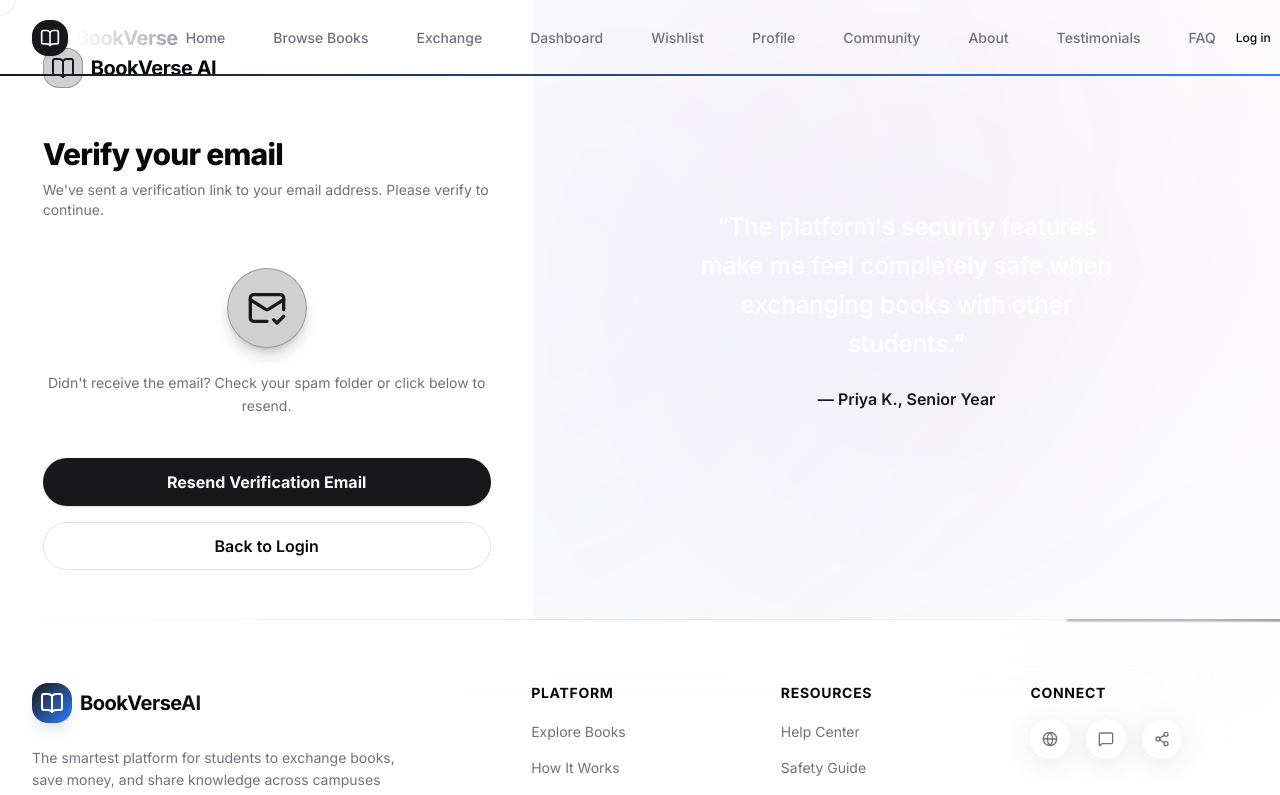
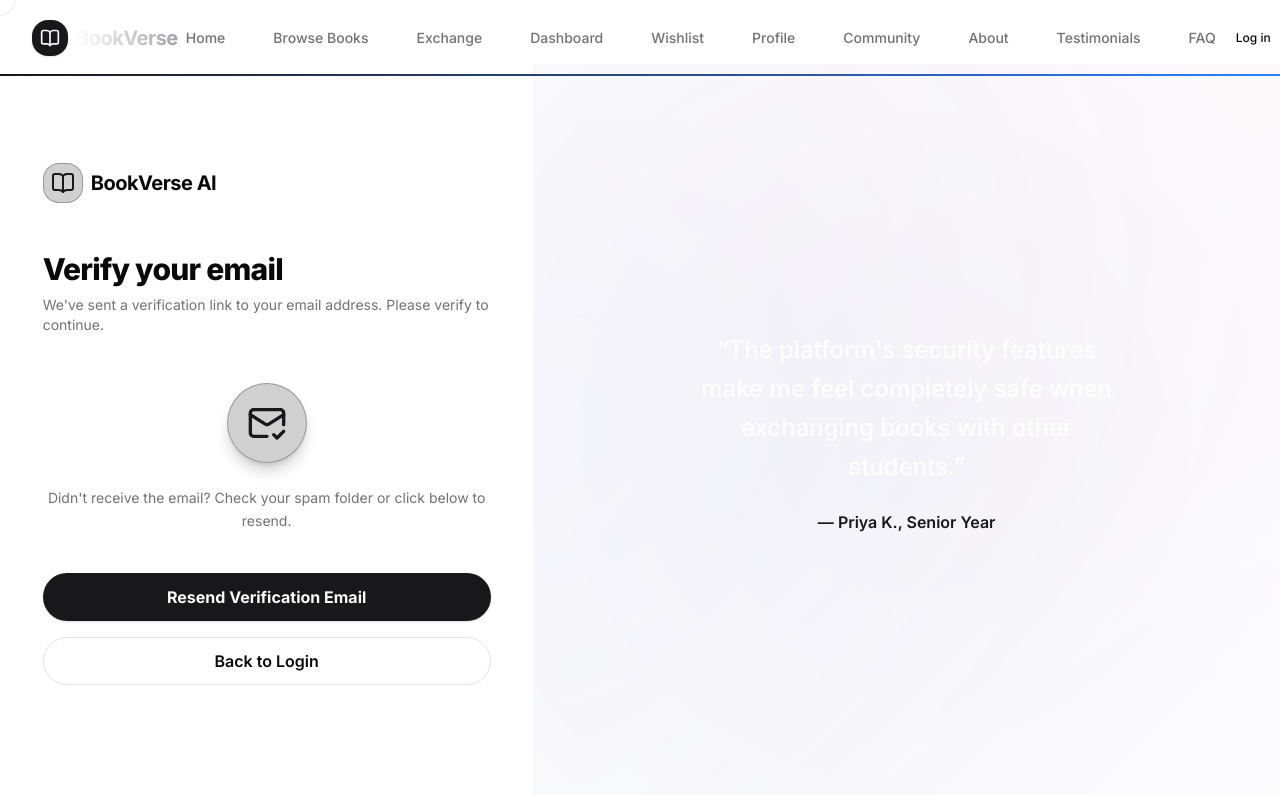
Before and after one commit to Johan621/BookVerse, a Next.js app: page /verify-email in a window 1280 px wide. Shown: the top 795 px of the page. Built offline with nearby package versions, Linux system fonts and the light colour scheme.

Commit message:
fix: resolve layout overlaps and next15 dynamic route warnings, add functional test report

```diff
--- a/src/app/(auth)/layout.tsx
+++ b/src/app/(auth)/layout.tsx
@@ -14,7 +14,7 @@ export default function AuthRootLayout({
   children: React.ReactNode;
 }) {
   return (
-    <main className="min-min-h-screen bg-background">
+    <main className="min-h-screen bg-background">
       {children}
     </main>
   );
--- a/src/app/books/[id]/BookDetailsClient.tsx
+++ b/src/app/books/[id]/BookDetailsClient.tsx
@@ -59,9 +59,8 @@ type Review = {
   comment: string;
 };
 
-export default function BookDetailsPage({ params }: { params: { id: string } }) {
+export default function BookDetailsPage({ id }: { id: string }) {
   const router = useRouter();
-  const { id } = params;
   const book = mockBooks[id as keyof typeof mockBooks];
 
   const [isWishlisted, setWishlisted] = React.useState(false);
--- a/src/app/books/[id]/page.tsx
+++ b/src/app/books/[id]/page.tsx
@@ -1,8 +1,8 @@
 import { Metadata } from "next";
 import BookDetailsClient, { mockBooks } from "./BookDetailsClient";
 
-export async function generateMetadata({ params }: { params: { id: string } }): Promise<Metadata> {
-  const { id } = params;
+export async function generateMetadata({ params }: { params: Promise<{ id: string }> }): Promise<Metadata> {
+  const { id } = await params;
   const book = mockBooks[id as keyof typeof mockBooks];
 
   if (!book) {
@@ -36,8 +36,9 @@ export async function generateMetadata({ params }: { params: { id: string } }):
   };
 }
 
-export default function BookDetailsPage({ params }: { params: { id: string } }) {
-  const book = mockBooks[params.id as keyof typeof mockBooks];
+export default async function BookDetailsPage({ params }: { params: Promise<{ id: string }> }) {
+  const { id } = await params;
+  const book = mockBooks[id as keyof typeof mockBooks];
 
   // JSON-LD structured data for the book
   const jsonLd = book ? {
@@ -60,7 +61,7 @@ export default function BookDetailsPage({ params }: { params: { id: string } })
           dangerouslySetInnerHTML={{ __html: JSON.stringify(jsonLd) }}
         />
       )}
-      <BookDetailsClient params={params} />
+      <BookDetailsClient id={id} />
     </>
   );
 }
--- a/src/components/auth/AuthLayout.tsx
+++ b/src/components/auth/AuthLayout.tsx
@@ -16,9 +16,9 @@ interface AuthLayoutProps {
 
 export const AuthLayout = ({ children, title, subtitle, quote = "“BookVerse AI completely changed how I find textbooks for my semester. I saved thousands of rupees and met amazing people on campus.”", quoteAuthor = "Sarah J., Engineering Student" }: AuthLayoutProps) => {
   return (
-    <main className="min-min-h-screen w-full flex bg-background">
+    <main className="min-h-screen w-full flex bg-background pt-16">
       {/* Left Panel: Form (Glassmorphism) */}
-      <section className="flex-1 flex flex-col justify-center px-4 py-12 sm:px-6 lg:flex-none lg:w-1/2 xl:w-5/12 relative z-10">
+      <section className="flex-1 flex flex-col justify-center px-4 py-12 pt-8 sm:px-6 lg:flex-none lg:w-1/2 xl:w-5/12 relative z-10">
         <div className="mx-auto w-full max-w-sm lg:max-w-md">
           {/* Logo & Header */}
           <FadeIn>
--- a/src/components/footer/Footer.tsx
+++ b/src/components/footer/Footer.tsx
@@ -2,6 +2,7 @@
 
 import * as React from "react";
 import Link from "next/link";
+import { usePathname } from "next/navigation";
 import { motion } from "framer-motion";
 import { Container } from "@/components/common/Container";
 import { Button } from "@/components/ui/Button";
@@ -12,7 +13,12 @@ import {
 } from "lucide-react";
 
 export const Footer = () => {
+  const pathname = usePathname();
   const year = new Date().getFullYear();
+
+  if (pathname.startsWith('/dashboard') || pathname.startsWith('/admin')) {
+    return null;
+  }
 
   return (
     <footer className="relative w-full border-t border-white/10 bg-background overflow-hidden z-20">
--- a/src/components/layout/navbar/Navbar.tsx
+++ b/src/components/layout/navbar/Navbar.tsx
@@ -31,6 +31,10 @@ export const Navbar = () => {
   const [isScrolled, setIsScrolled] = useState(false);
   const [isMobileMenuOpen, setIsMobileMenuOpen] = useState(false);
   const pathname = usePathname();
+
+  if (pathname.startsWith('/dashboard') || pathname.startsWith('/admin')) {
+    return null;
+  }
 
   useMotionValueEvent(scrollY, "change", (latest) => {
     const previous = scrollY.getPrevious() || 0;
```
Also changed, not shown: 2 other files (tests, documents, lock files or other folders).
